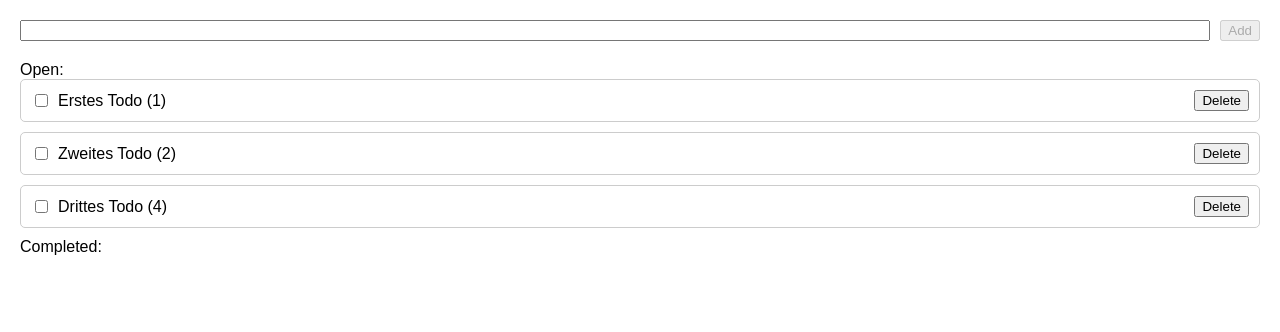
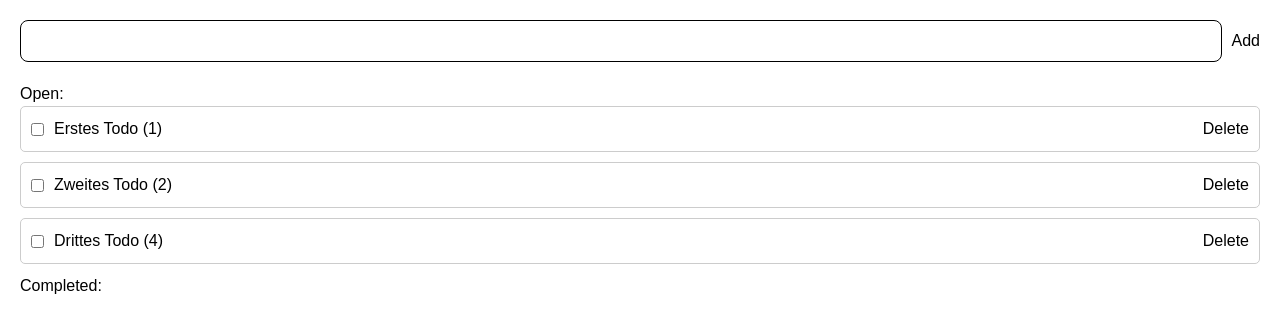
Before and after one commit to bohnacker/2525-ig3-programmiersprachen-todolist, a SvelteKit app: page / in a window 1280 px wide. Shown: the top 332 px of the page. Built offline with nearby package versions, Linux system fonts and the light colour scheme.

Commit message:
added tailwind

```diff
--- a/package.json
+++ b/package.json
@@ -19,5 +19,9 @@
 		"prettier-plugin-svelte": "^3.3.3",
 		"svelte": "^5.0.0",
 		"vite": "^6.0.0"
+	},
+	"dependencies": {
+		"@tailwindcss/vite": "^4.1.3",
+		"tailwindcss": "^4.1.3"
 	}
 }
--- /dev/null
+++ b/src/app.css
@@ -0,0 +1 @@
+@import "tailwindcss";
--- /dev/null
+++ b/src/routes/+layout.svelte
@@ -0,0 +1,6 @@
+<script>
+	let { children } = $props();
+	import '../app.css';
+</script>
+
+{@render children()}
--- a/src/routes/+page.svelte
+++ b/src/routes/+page.svelte
@@ -34,7 +34,7 @@
 </script>
 
 <div class="header">
-	<input onkeypress={keyPressed} id="todo-input" type="text" bind:value={inputValue} />
+	<input class="border rounded-lg p-2 w-full"onkeypress={keyPressed} id="todo-input" type="text" bind:value={inputValue} />
 	<button onclick={addItem} id="add-button" disabled={inputValue === ''}>Add</button>
 </div>
 
--- a/vite.config.js
+++ b/vite.config.js
@@ -1,6 +1,7 @@
 import { sveltekit } from '@sveltejs/kit/vite';
 import { defineConfig } from 'vite';
+import tailwindcss from '@tailwindcss/vite';
 
 export default defineConfig({
-	plugins: [sveltekit()]
+	plugins: [tailwindcss(), sveltekit()]
 });
```
Also changed, not shown: 1 other file (tests, documents, lock files or other folders).
